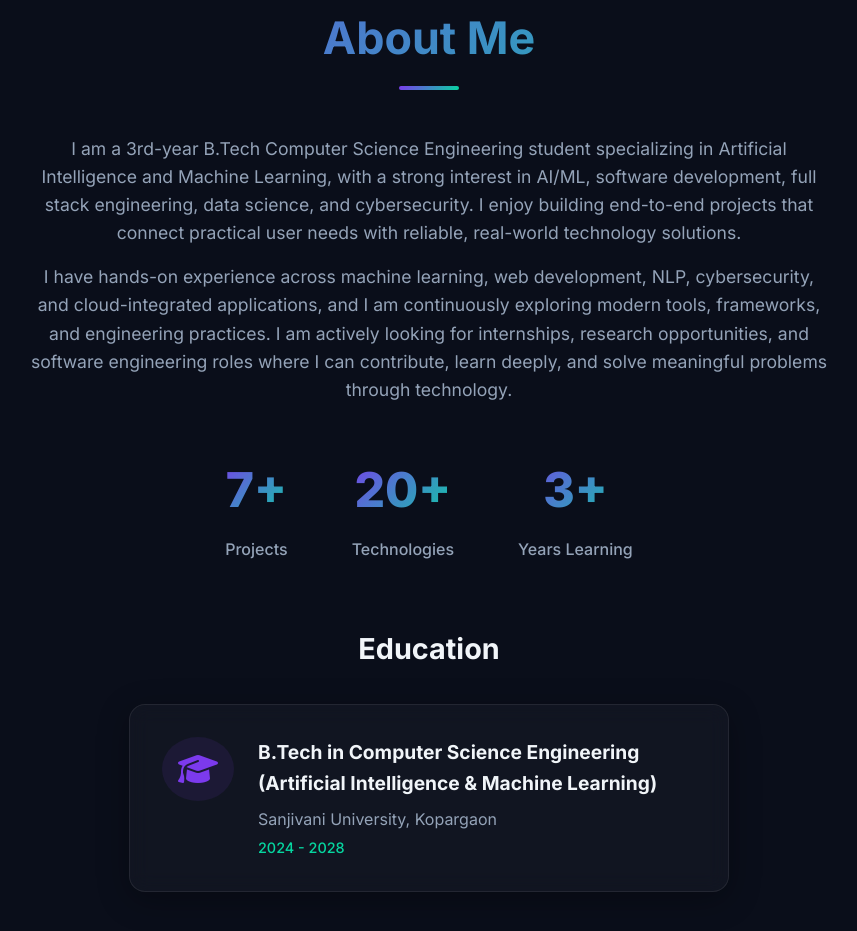
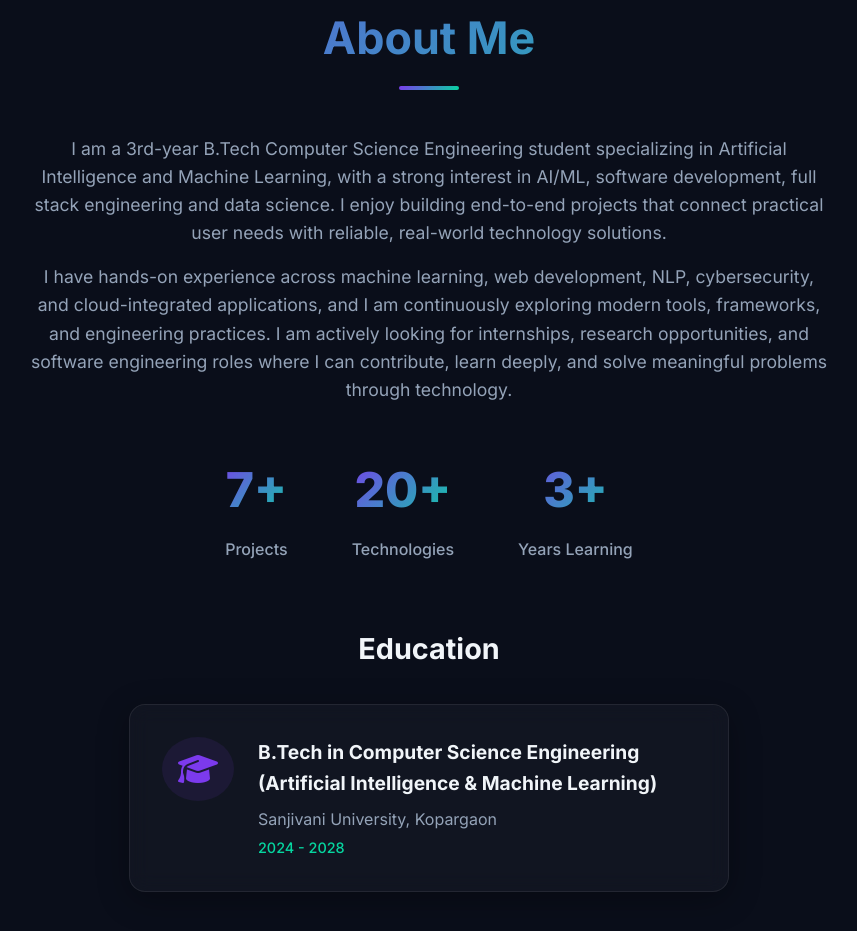
Before and after one commit to ishwari418/Portfolio, a website: page index.html in a window 1280 px wide. Shown: the part 897-1828 px from the top of the page, without its empty margins (211-1068 px from the left). Drawn offline with Linux system fonts and the light colour scheme.

Commit message:
updated README.md and made a changes in app.js

```diff
--- a/index.html
+++ b/index.html
@@ -72,7 +72,7 @@
             <div class="container">
                 <h2 class="section-title gradient-text">About Me</h2>
                 <div class="about-content">
-                    <p>I am a 3rd-year B.Tech Computer Science Engineering student specializing in Artificial Intelligence and Machine Learning, with a strong interest in AI/ML, software development, full stack engineering, data science, and cybersecurity. I enjoy building end-to-end projects that connect practical user needs with reliable, real-world technology solutions.</p>
+                    <p>I am a 3rd-year B.Tech Computer Science Engineering student specializing in Artificial Intelligence and Machine Learning, with a strong interest in AI/ML, software development, full stack engineering and data science. I enjoy building end-to-end projects that connect practical user needs with reliable, real-world technology solutions.</p>
                     <p>I have hands-on experience across machine learning, web development, NLP, cybersecurity, and cloud-integrated applications, and I am continuously exploring modern tools, frameworks, and engineering practices. I am actively looking for internships, research opportunities, and software engineering roles where I can contribute, learn deeply, and solve meaningful problems through technology.</p>
                 </div>
 
```
Also changed, not shown: README.md.
